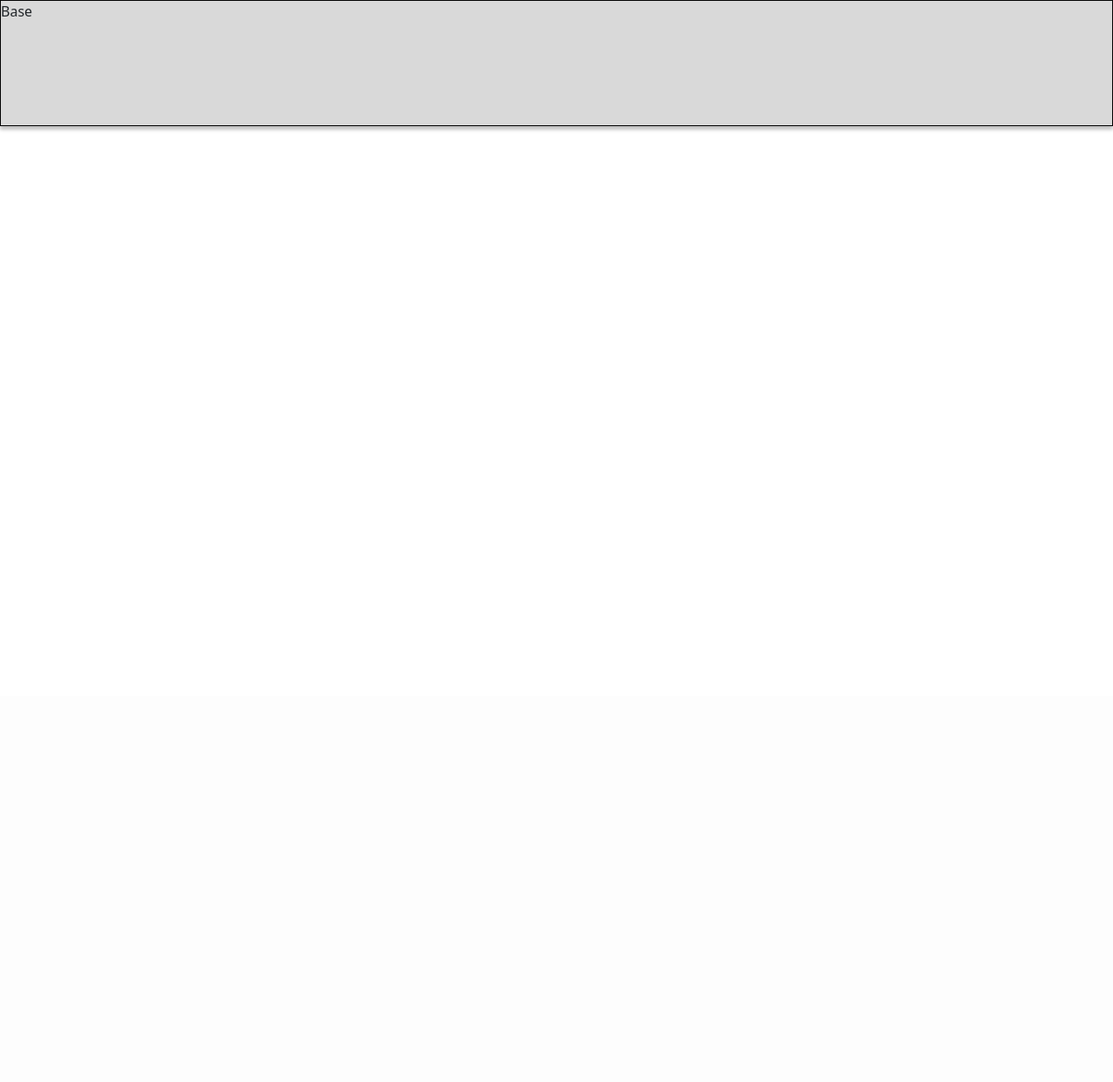
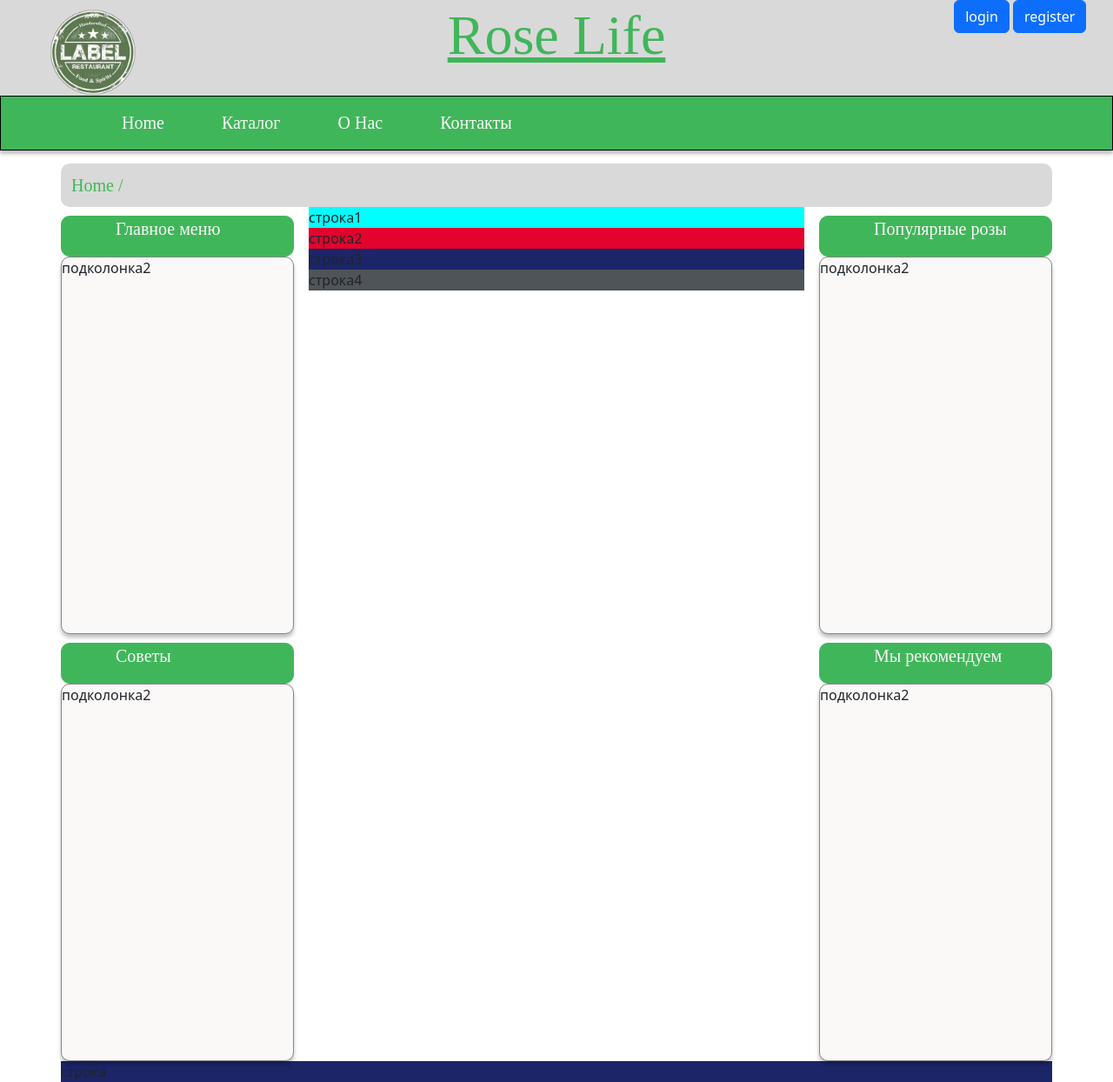
Before and after one commit to jacky2256/django3-rose_site_v01, a Django app: page / in a window 1280 px wide. Shown: the whole page at 87% size. Before the commit the page ends 151 px from the top, so only its background shows below. Run offline with Django 4.2, Linux system fonts and the light colour scheme.

Commit message:
One step - page home

```diff
--- a/catalog/static/catalog/base.css
+++ /dev/null
@@ -1,9 +0,0 @@
-.foot_base {
-    box-sizing: border-box;
-
-    height: 145px;
-
-    background: #D9D9D9;
-    border: 1px solid #000000;
-    box-shadow: 0px 4px 4px rgba(0, 0, 0, 0.25);
-}
--- /dev/null
+++ b/catalog/static/catalog/css/base.css
@@ -0,0 +1,132 @@
+.foot_base {
+    box-sizing: border-box;
+
+
+
+    background: #D9D9D9;
+    box-shadow: 0px 4px 4px rgba(0, 0, 0, 0.25);
+}
+
+.foot_label {
+    font-family: 'Lora';
+    font-style: normal;
+    font-weight: 400;
+    font-size: 64px;
+    line-height: 82px;
+
+    color: #40B65A;
+
+    mix-blend-mode: normal;
+}
+
+.foot-logo {
+    width: 100px;
+    height: 100px;
+    margin-top: 10px;
+}
+
+.nav_back {
+    box-sizing: border-box;
+
+    background: #40B65A;
+    border: 1px solid #000000;
+    box-shadow: 0px 4px 4px rgba(0, 0, 0, 0.25);
+}
+
+.nav_text {
+    font-family: 'Istok Web';
+    font-style: normal;
+    font-weight: 400;
+    font-size: 20px;
+    line-height: 29px;
+    display: flex;
+    align-items: center;
+    text-align: center;
+    margin-left: 50px;
+    color: #FBF8F8;
+}
+
+.base_col1 {
+    background: #D9D9D9;
+    border-radius: 10px;
+    height: 50px;
+    margin-top: 15px;
+}
+
+.base_text {
+    font-family: 'Istok Web';
+    font-style: normal;
+    font-weight: 400;
+    font-size: 20px;
+    line-height: 29px;
+    display: flex;
+    align-items: center;
+    vertical-align: middle;
+    text-decoration: none;
+
+    color: #40B65A;
+}
+
+.base_col2_1 {
+    box-sizing: border-box;
+
+    background: #40B65A;
+    border: 1px solid #40B65A;
+    border-radius: 10px;
+    margin-top: 10px;
+    margin-right: 5px;
+}
+
+.base_col2_2 {
+    height: 434px;
+
+    background: #FBF8F8;
+    border: 1px solid #8A8686;
+    box-shadow: 0px 4px 4px rgba(0, 0, 0, 0.25);
+    border-radius: 10px;
+    margin-right: 5px;
+}
+
+.base_col3_1 {
+    box-sizing: border-box;
+
+    background: #40B65A;
+    border: 1px solid #40B65A;
+    border-radius: 10px;
+    margin-top: 10px;
+    margin-left: 5px;
+}
+
+.base_col3_2 {
+    height: 434px;
+
+    background: #FBF8F8;
+    border: 1px solid #8A8686;
+    box-shadow: 0px 4px 4px rgba(0, 0, 0, 0.25);
+    border-radius: 10px;
+    margin-left: 5px;
+}
+
+.example1 {
+    background-color: aqua;
+}
+
+.example2 {
+    background-color: rgb(226, 4, 45);
+}
+
+.example3 {
+    background-color: rgb(27, 37, 104);
+}
+
+.example4 {
+    background-color: rgb(79, 84, 88);
+}
+
+.example5 {
+    background-color: rgb(21, 20, 20);
+}
+
+.example6 {
+    background-color: rgb(169, 161, 14);
+}
--- a/catalog/templates/catalog/base.html
+++ b/catalog/templates/catalog/base.html
@@ -14,16 +14,105 @@
         integrity="sha384-OERcA2EqjJCMA+/3y+gxIOqMEjwtxJY7qPCqsdltbNJuaOe923+mo//f6V8Qbsw3"
         crossorigin="anonymous"></script>
     <!-- base.css local file -->
-    <link rel="stylesheet" href="{% static 'catalog/base.css' %}">
+    <link rel="stylesheet" href="{% static 'catalog/css/base.css' %}">
     <title>Rose-Life</title>
 </head>
 
 <body>
 
-    <div class="foot_base">
-        Base
+    <div class="container-fluid text-center foot_base">
+        <div class="row row-cols-lg-0">
+            <div class="col-2 col-sm-2">
+                <img src="{% static 'catalog/img/logo-600.png' %}" class="foot-logo" alt="">
+            </div>
+            <div class="col-8 col-sm-8">
+                <a href="#" class="foot_label">Rose Life</a>
+            </div>
+            <div class="col-2 col-sm-2">
+                <a href="#" class="btn btn-primary">login</a>
+                <a href="#" class="btn btn-primary">register</a>
+            </div>
+        </div>
+    </div>
     </div>
 
+    <nav class="navbar navbar-expand-lg nav_back">
+        <div class="container-md">
+            <button class="navbar-toggler" type="button" data-bs-toggle="collapse" data-bs-target="#navbarTogglerDemo01"
+                aria-controls="navbarTogglerDemo01" aria-expanded="false" aria-label="Toggle navigation">
+                <span class="navbar-toggler-icon"></span>
+            </button>
+            <div class="collapse navbar-collapse" id="navbarTogglerDemo01">
+                <ul class="navbar-nav me-auto mb-2 mb-lg-0">
+                    <li class="nav-item">
+                        <a class="nav-link nav_text" href="#">Home</a>
+                    </li>
+                    <li class="nav-item">
+                        <a class="nav-link nav_text" aria-current="page" href="#">Каталог</a>
+                    </li>
+                    <li class="nav-item">
+                        <a class="nav-link nav_text" href="#">О Нас</a>
+                    </li>
+                    <li class="nav-item">
+                        <a class="nav-link nav_text" href="#">Контакты</a>
+                    </li>
+                </ul>
+            </div>
+        </div>
+    </nav>
+
+    <div class="container-sm">
+        <div class=" row base_col1">
+            <a href="#" class="base_text">Home /</a>
+        </div>
+        <div class=" row">
+            <div class="col-3">
+                <div class="row base_col2_1">
+                    <p class="nav_text">Главное меню</p>
+                </div>
+                <div class="row base_col2_2 ">
+                    подколонка2
+                </div>
+                <div class="row base_col2_1">
+                    <p class="nav_text">Советы</p>
+                </div>
+                <div class="row base_col2_2 ">
+                    подколонка2
+                </div>
+            </div>
+            <div class="col-6">
+                <div class="row example1">
+                    строка1
+                </div>
+                <div class="row example2">
+                    строка2
+                </div>
+                <div class="row example3">
+                    строка3
+                </div>
+                <div class="row example4">
+                    строка4
+                </div>
+            </div>
+            <div class="col-3">
+                <div class="row base_col3_1">
+                    <p class="nav_text">Популярные розы</p>
+                </div>
+                <div class="row base_col3_2 ">
+                    подколонка2
+                </div>
+                <div class="row base_col3_1">
+                    <p class="nav_text">Мы рекомендуем</p>
+                </div>
+                <div class="row base_col3_2 ">
+                    подколонка2
+                </div>
+            </div>
+        </div>
+        <div class="row example3">
+            строка
+        </div>
+    </div>
     {% block content %}
 
     {% endblock %}
```
Also changed, not shown: catalog/static/catalog/img/logo-600.png (added).
